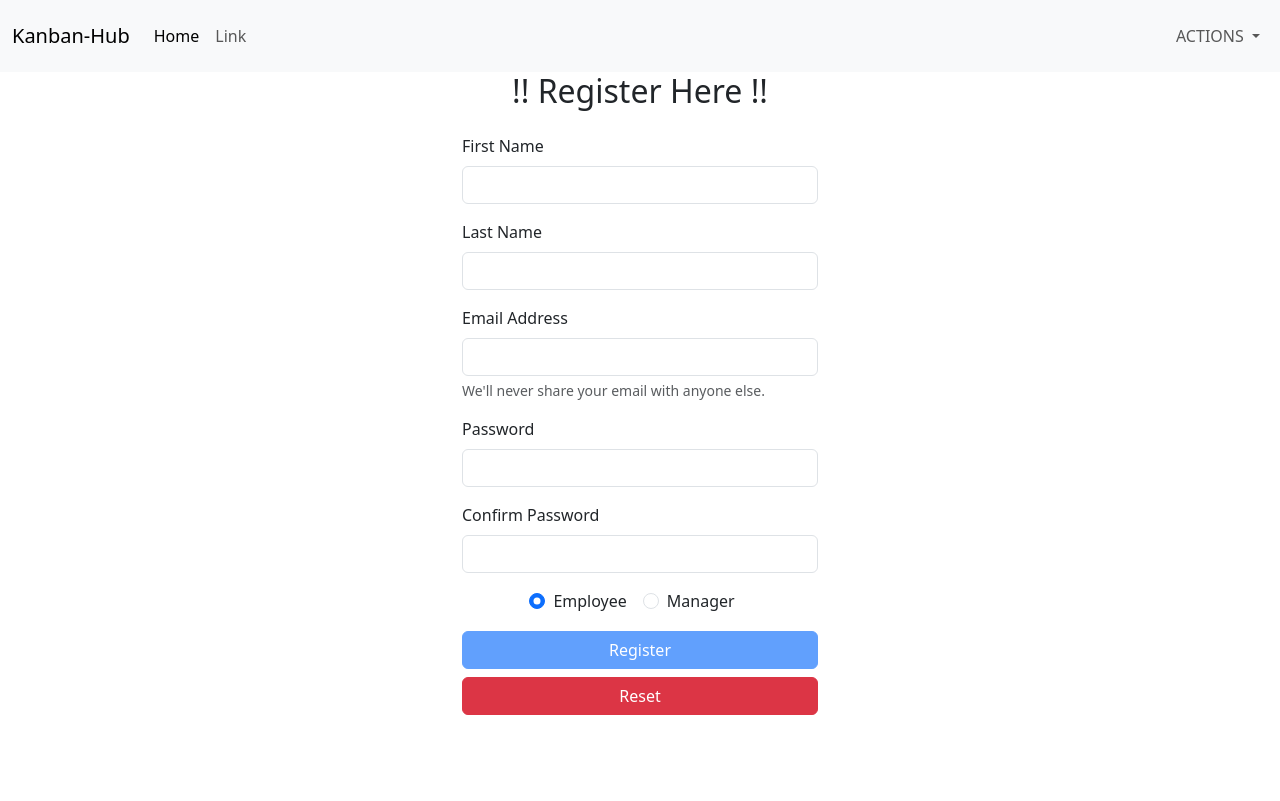
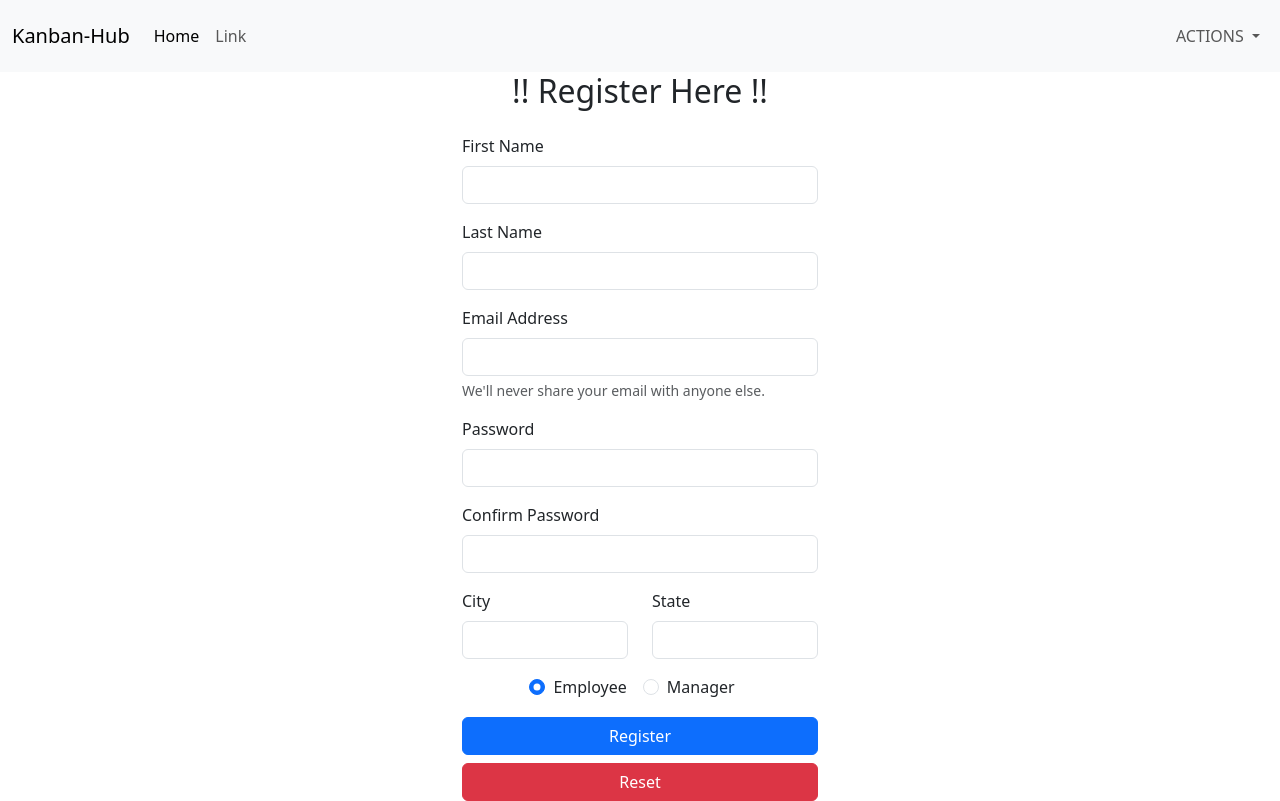
Before and after one commit to r15priyanshu/KanbanHub-Frontend, an Angular app: page /register in a window 1280 px wide. Built offline with nearby package versions, Linux system fonts and the light colour scheme.

Commit message:
Completed register functionality.

```diff
--- a/package.json
+++ b/package.json
@@ -18,9 +18,11 @@
     "@angular/platform-browser": "^18.1.0",
     "@angular/platform-browser-dynamic": "^18.1.0",
     "@angular/router": "^18.1.0",
+    "@sweetalert2/ngx-sweetalert2": "^12.4.0",
     "bootstrap": "^5.3.3",
     "kanban-hub": "file:",
     "rxjs": "~7.8.0",
+    "sweetalert2": "^11.12.4",
     "tslib": "^2.3.0",
     "zone.js": "~0.14.3"
   },
--- a/src/app/app.config.ts
+++ b/src/app/app.config.ts
@@ -2,7 +2,8 @@ import { ApplicationConfig, provideZoneChangeDetection } from '@angular/core';
 import { provideRouter } from '@angular/router';
 
 import { routes } from './app.routes';
+import { provideHttpClient } from '@angular/common/http';
 
 export const appConfig: ApplicationConfig = {
-  providers: [provideZoneChangeDetection({ eventCoalescing: true }), provideRouter(routes)]
+  providers: [provideZoneChangeDetection({ eventCoalescing: true }), provideRouter(routes),provideHttpClient()]
 };
--- /dev/null
+++ b/src/app/dtos/AddressDto.ts
@@ -0,0 +1,10 @@
+export class AddressDto {
+    private addressId?:number;
+    public city: string;
+    public state: string;
+
+    constructor(city: string, state: string) {
+        this.city = city;
+        this.state = state;
+    }
+}
--- /dev/null
+++ b/src/app/dtos/EmployeeDto.ts
@@ -0,0 +1,24 @@
+import { AddressDto } from "./AddressDto";
+
+export class EmployeeDto {
+    public employeeId?: number;
+    public firstName: string;
+    public lastName: string;
+    public email: string;
+    public password: string;
+    public address: AddressDto;
+
+    constructor(
+        firstName: string,
+        lastName: string,
+        email: string,
+        password: string,
+        address: AddressDto
+    ) {
+        this.firstName = firstName;
+        this.lastName = lastName;
+        this.email = email;
+        this.password = password;
+        this.address = address;
+    }
+}
--- /dev/null
+++ b/src/app/helpers/globalconstants.ts
@@ -0,0 +1,2 @@
+export const BACKEND_BASE_URL = 'http://localhost:8080'
+export const APPLICATION_NAME = 'Kanban-Hub'
--- a/src/app/pages/register/register.component.html
+++ b/src/app/pages/register/register.component.html
@@ -80,6 +80,36 @@
                     }
                     }
                 </div>
+                <div class="mb-3">
+                    <div class="row">
+                        <div class="col-md-6">
+                            <label for="city" class="form-label">City</label>
+                            <input type="text" class="form-control" id="city" aria-describedby="city"
+                                formControlName="city"
+                                [class.is-invalid]="controls['city'].touched && controls['city'].invalid">
+                            @if(controls['city'].touched && controls['city'].invalid){
+                            <div class="form-text text-danger">
+                                @if(controls['city'].hasError('required')){
+                                <div>This is mandatory field !!</div>
+                                }
+                            </div>
+                            }
+                        </div>
+                        <div class="col-md-6">
+                            <label for="state" class="form-label">State</label>
+                            <input type="text" class="form-control" id="state" aria-describedby="state"
+                                formControlName="state"
+                                [class.is-invalid]="controls['state'].touched && controls['state'].invalid">
+                            @if(controls['state'].touched && controls['state'].invalid){
+                            <div class="form-text text-danger">
+                                @if(controls['state'].hasError('required')){
+                                <div>This is mandatory field !!</div>
+                                }
+                            </div>
+                            }
+                        </div>
+                    </div>
+                </div>
                 <div class="text-center">
                     <div class="form-check form-check-inline">
                         <input class="form-check-input" type="radio" id="employee" value=false
@@ -93,8 +123,7 @@
                     </div>
                 </div>
                 <div class="d-grid gap-2 mt-3">
-                    <button class="btn btn-primary" type="submit"
-                        [disabled]="registerFormGroup.invalid">Register</button>
+                    <button class="btn btn-primary" type="submit">Register</button>
                     <button class="btn btn-danger" type="button" (click)="handleReset()">Reset</button>
                 </div>
             </form>
--- a/src/app/pages/register/register.component.ts
+++ b/src/app/pages/register/register.component.ts
@@ -7,6 +7,11 @@ import {
   Validators,
 } from '@angular/forms';
 import { checkConfirmPasswordMismatch } from '../../validators/PasswordMismatchValidator';
+import { EmployeeService } from '../../services/employee.service';
+import { EmployeeDto } from '../../dtos/EmployeeDto';
+import { AddressDto } from '../../dtos/AddressDto';
+import Swal from 'sweetalert2';
+import { APPLICATION_NAME } from '../../helpers/globalconstants';
 
 @Component({
   selector: 'app-register',
@@ -23,12 +28,18 @@ export class RegisterComponent {
     lastName: '',
     email: '',
     password: '',
-    confirmPassword:'',
+    confirmPassword: '',
+    city: '',
+    state: '',
     isManager: 'false',
   };
 
-  constructor(private formBuilder: FormBuilder) {
-    this.registerFormGroup = this.formBuilder.group({
+  constructor(
+    private formBuilder: FormBuilder,
+    private employeeService: EmployeeService
+  ) {
+    this.registerFormGroup = this.formBuilder.group(
+      {
         firstName: new FormControl(this.initialFormValues.firstName, [
           Validators.required,
           Validators.minLength(3),
@@ -42,23 +53,60 @@ export class RegisterComponent {
           Validators.required,
           Validators.minLength(5),
         ]),
-      confirmPassword: new FormControl(this.initialFormValues.confirmPassword, [
-        Validators.required
-      ]),
+        confirmPassword: new FormControl(
+          this.initialFormValues.confirmPassword,
+          [Validators.required]
+        ),
         isManager: new FormControl(this.initialFormValues.isManager, [
           Validators.required,
         ]),
-    },{validators:checkConfirmPasswordMismatch});
+        city: new FormControl(this.initialFormValues.city, [
+          Validators.required,
+        ]),
+        state: new FormControl(this.initialFormValues.state, [
+          Validators.required,
+        ]),
+      },
+      { validators: checkConfirmPasswordMismatch }
+    );
   }
 
   handleRegister() {
-    console.log(this.registerFormGroup.value);
+    //console.log(this.registerFormGroup.value)
+    if (this.registerFormGroup.invalid) {
+      Swal.fire({title:'!! Validation Failed !!',text: '!! Please Enter Valid Data !!',icon: 'error'});
+      return;
+    }
+
+    const { firstName, lastName, email, password, city, state } = this.registerFormGroup.value;
+    const addressDto = new AddressDto(city, state);
+    const employeeDto = new EmployeeDto(
+      firstName,
+      lastName,
+      email,
+      password,
+      addressDto
+    );
+
+    this.employeeService.registerEmployee(employeeDto).subscribe({
+      next: (data) => {
+        //console.log(data);
+        Swal.fire({title:'!! Registration Successful !!',text: `Welcome To ${APPLICATION_NAME} , You can now Login !!`,icon: 'success'});
+        this.handleReset()
+      },
+      error: (error) => {
+        //console.log('Error');
+        Swal.fire({title:'!! Registration Failed !!',text: 'Something Went Wrong !! Try Again Later !!',icon: 'error'});
+      },
+      complete: () => {},
+    });
   }
 
   handleReset() {
     this.registerFormGroup.reset(this.initialFormValues);
   }
 
+  //This getter method will help you to access specific controls in the template file
   get controls() {
     return this.registerFormGroup.controls;
   }
--- a/src/app/services/employee.service.ts
+++ b/src/app/services/employee.service.ts
@@ -1,9 +1,16 @@
+import { HttpClient } from '@angular/common/http';
 import { Injectable } from '@angular/core';
+import { EmployeeDto } from '../dtos/EmployeeDto';
+import { BACKEND_BASE_URL } from '../helpers/globalconstants';
+import { Observable } from 'rxjs';
 
 @Injectable({
-  providedIn: 'root'
+  providedIn: 'root',
 })
 export class EmployeeService {
+  constructor(private httpClient: HttpClient) {}
 
-  constructor() { }
+  registerEmployee(employeeDto:EmployeeDto):Observable<any>{
+    return this.httpClient.post<any>(`${BACKEND_BASE_URL}/employee`,employeeDto)
+  }
 }
```
Also changed, not shown: 1 other file (tests, documents, lock files or other folders). Lines whose indentation alone changed are shown as unchanged.
